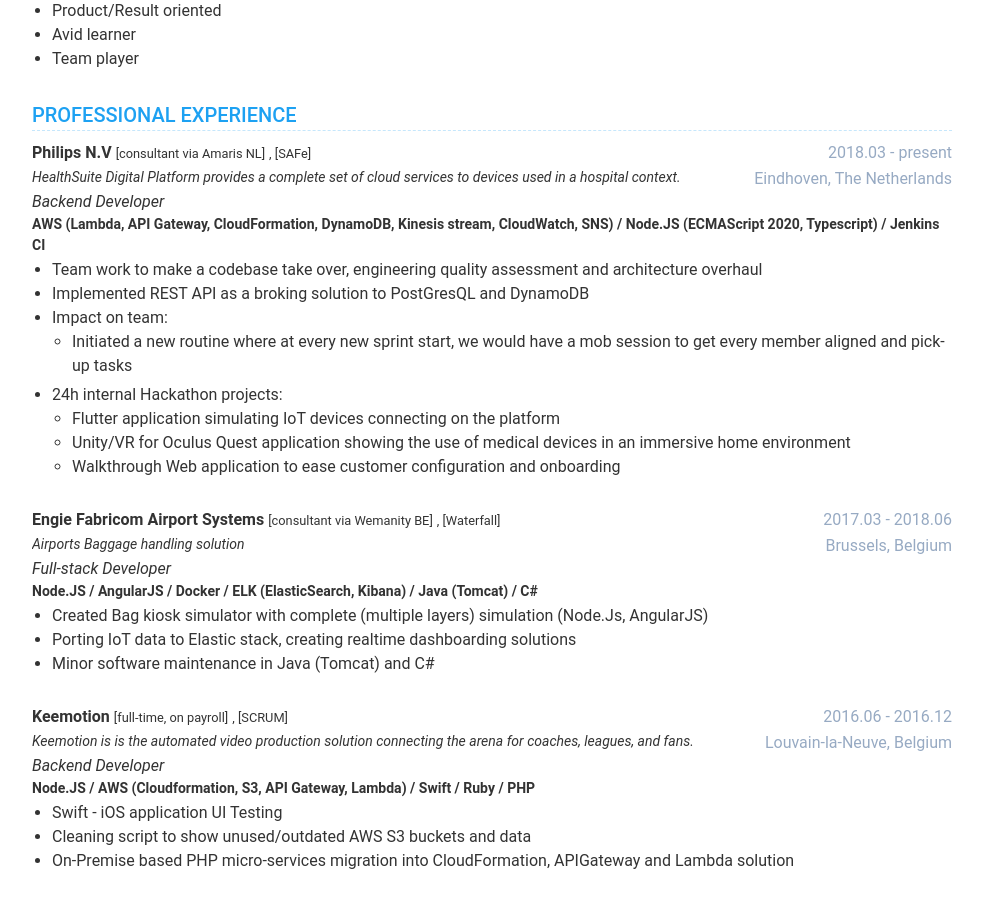
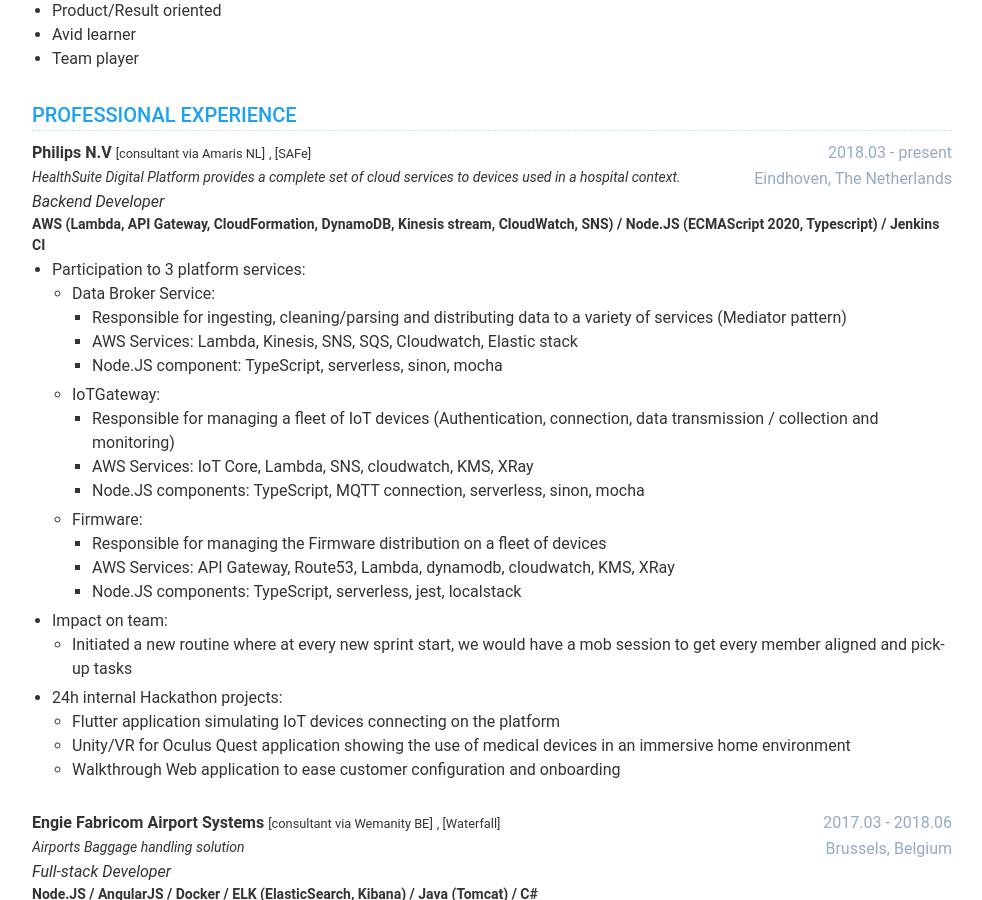
Before and after one commit to romdj/romdj.github.io, a Jekyll site: the page built from index.html, in a window 1280 px wide and 900 px high, scrolled down 326 px. Shown: the whole window, without its empty margins (148-1130 px from the left). Built offline with Jekyll 4.4.1, drawn with Linux system fonts in a browser that asks for light colours; nearby versions of some CDN libraries.

Commit message:
adding better description for Philips mission

```diff
--- a/_data/data.yml
+++ b/_data/data.yml
@@ -116,8 +116,22 @@
       tag: consultant via Amaris NL
       location: Eindhoven, The Netherlands
       details: |
-        - Team work to make a codebase take over, engineering quality assessment and architecture overhaul
-        - Implemented REST API as a broking solution to PostGresQL and DynamoDB
+        - Participation to 3 platform services:
+          - Data Broker Service:
+            - Responsible for ingesting, cleaning/parsing and distributing data to a variety of services (Mediator
+          pattern)
+            - AWS Services: Lambda, Kinesis, SNS, SQS, Cloudwatch, Elastic stack
+            - Node.JS component: TypeScript, serverless, sinon, mocha
+          - IoTGateway:
+            - Responsible for managing a fleet of IoT devices (Authentication, connection, data transmission /
+          collection and monitoring)
+            - AWS Services: IoT Core, Lambda, SNS, cloudwatch, KMS, XRay
+            - Node.JS components: TypeScript, MQTT connection, serverless, sinon, mocha
+          - Firmware:
+            - Responsible for managing the Firmware distribution on a fleet of devices
+            - AWS Services: API Gateway, Route53, Lambda, dynamodb, cloudwatch, KMS, XRay
+            - Node.JS components: TypeScript, serverless, jest, localstack
+
         - Impact on team:
           - Initiated a new routine where at every new sprint start, we would have a mob session to get every member aligned and pick-up tasks
         - 24h internal Hackathon projects:
```
